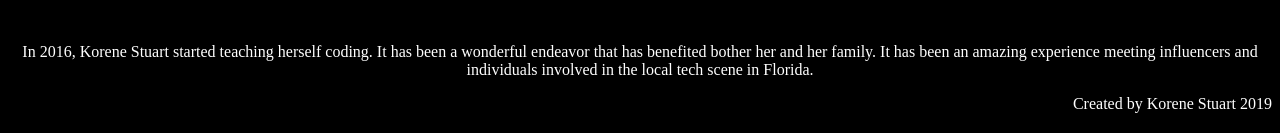
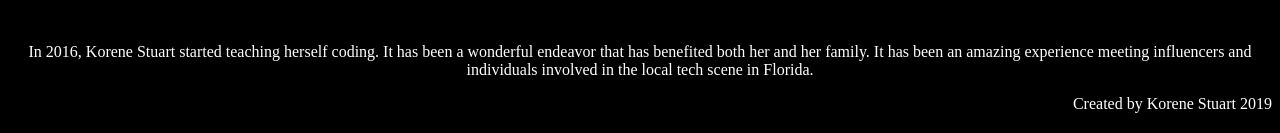
Before and after one commit to korenes/Build-A-Portfolio-Site, a plain HTML site: page Build-A-Portfolio-Site/index.html in a window 1280 px wide. Shown: the part 594-727 px from the top of the page. Drawn offline with Linux system fonts and the light colour scheme.

Commit message:
update misspelling

```diff
--- a/Build-A-Portfolio-Site/index.html
+++ b/Build-A-Portfolio-Site/index.html
@@ -46,7 +46,7 @@
 
     <section class="paragraph1">
             <p>
-            In 2016, Korene Stuart started teaching herself coding.  It has been a wonderful endeavor that has benefited bother her and her family.  It has been an amazing experience meeting influencers and individuals involved in the local tech scene in Florida.
+            In 2016, Korene Stuart started teaching herself coding.  It has been a wonderful endeavor that has benefited both her and her family.  It has been an amazing experience meeting influencers and individuals involved in the local tech scene in Florida.
             </p>
     </section>
 
```
